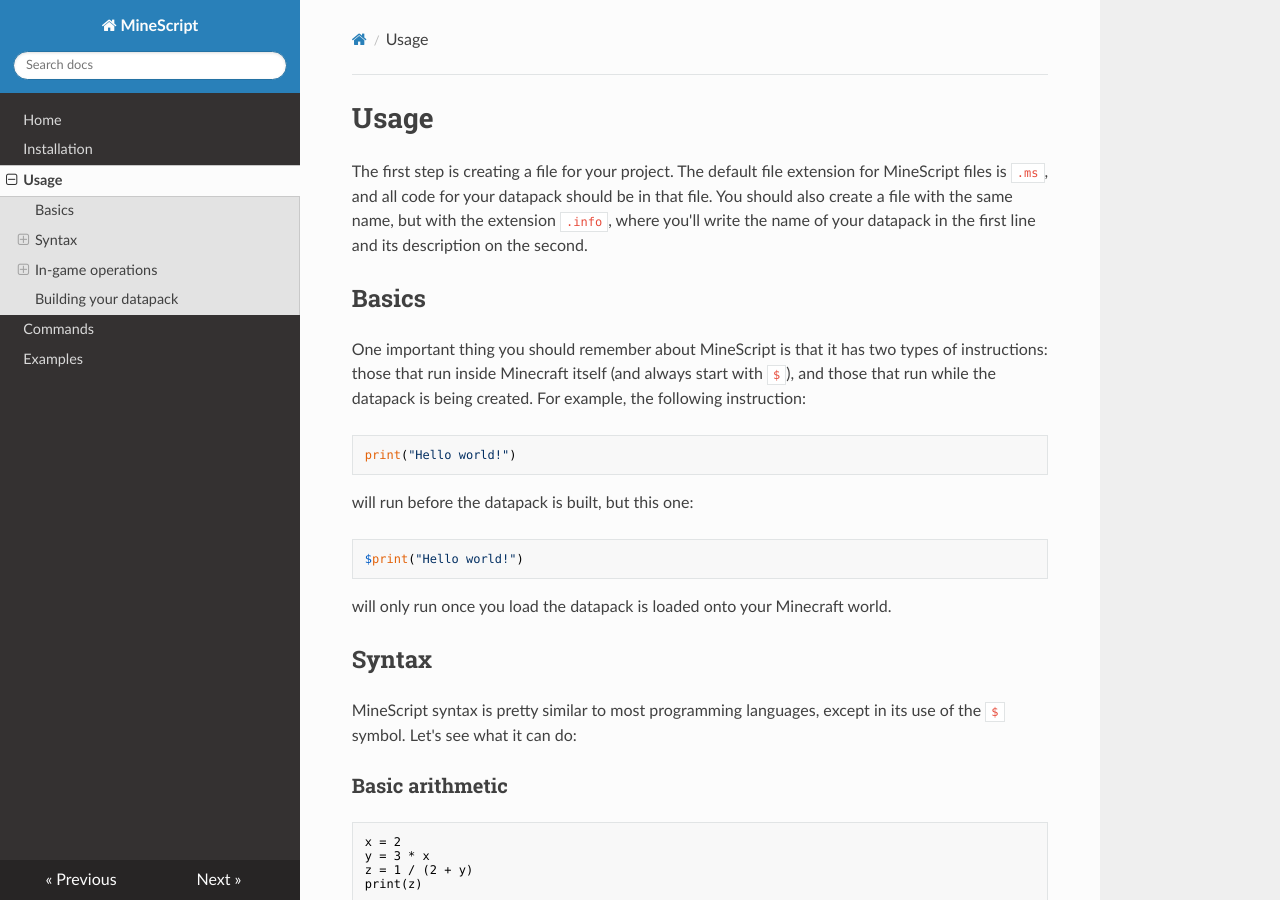
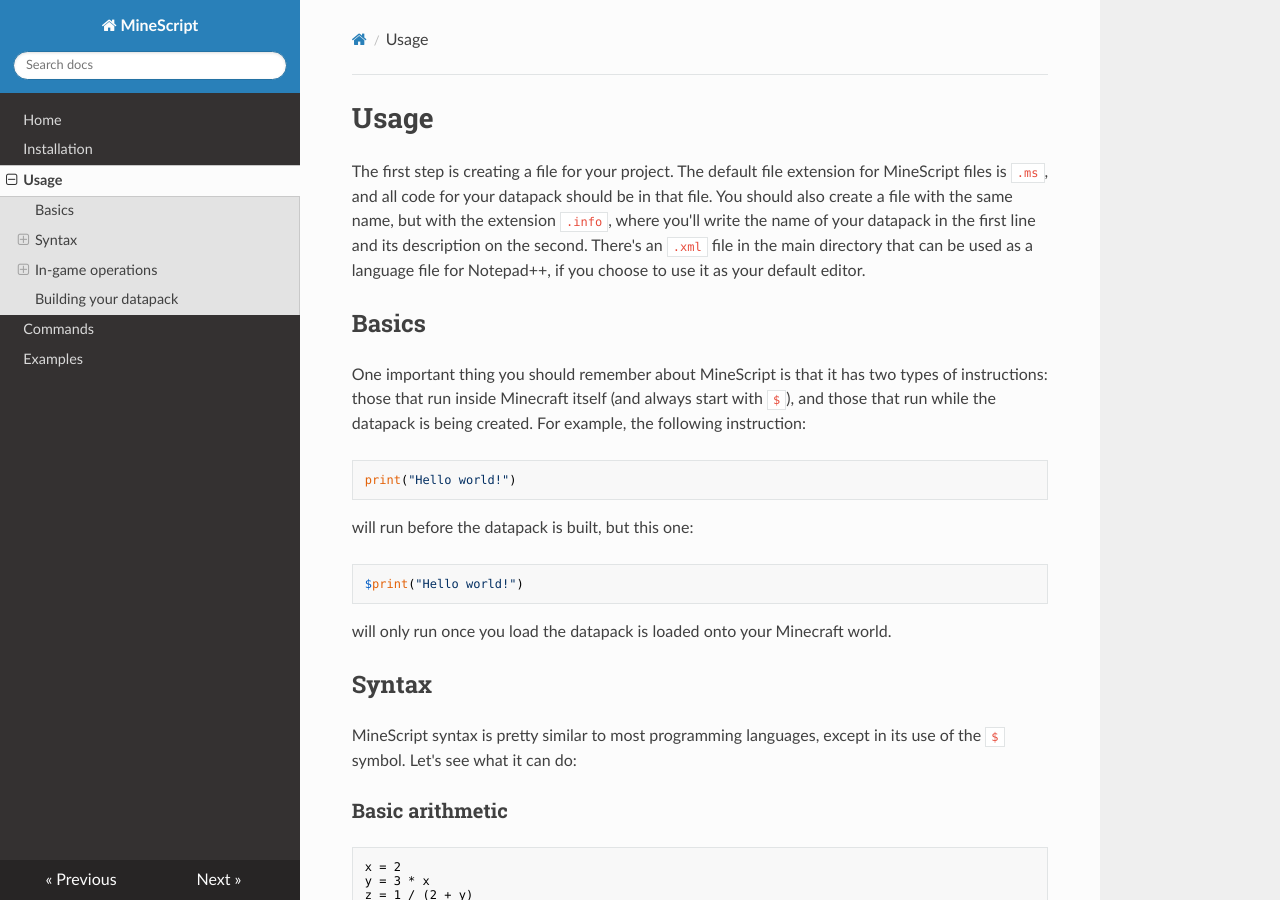
Before and after one commit to ArmindoFlores/MineScript, an MkDocs documentation site: the page built from docs/use.md, in a window 1280 px wide and 900 px high. Built offline with MkDocs 1.6.1, drawn with Linux system fonts in a browser that asks for light colours; nearby versions of some CDN libraries.

Commit message:
Added some info
Added some info about Notepad++ usage

```diff
--- a/docs/use.md
+++ b/docs/use.md
@@ -2,7 +2,7 @@
 
 The first step is creating a file for your project. The default file extension for MineScript files is `.ms`,
 and all code for your datapack should be in that file. You should also create a file with the same name, but with
-the extension `.info`, where you'll write the name of your datapack in the first line and its description on the second.
+the extension `.info`, where you'll write the name of your datapack in the first line and its description on the second. There's an `.xml` file in the main directory that can be used as a language file for Notepad++, if you choose to use it as your default editor.
 
 ## Basics
 
```
